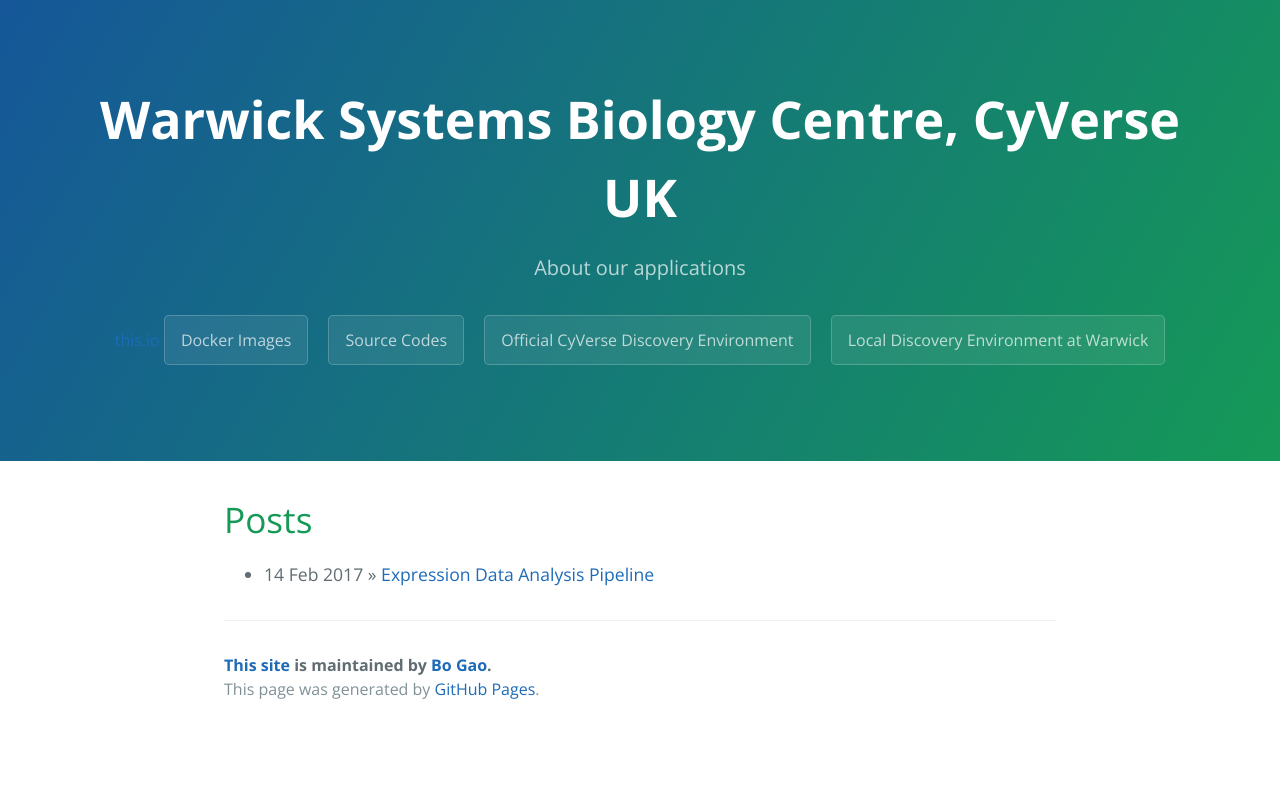
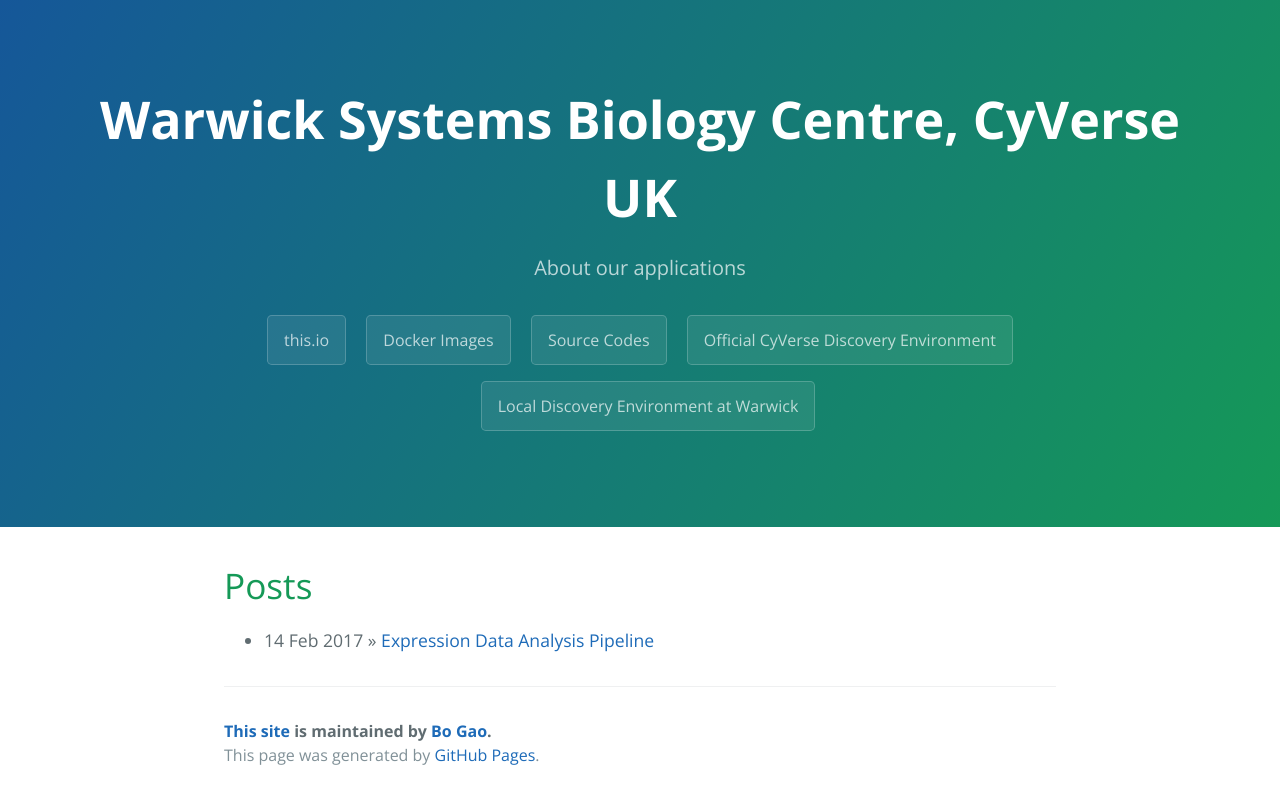
Before and after one commit to cyversewarwick/cyversewarwick.github.io, a Jekyll site: the page built from index.html, in a window 1280 px wide. Shown: the top 804 px of the page. Built offline with Jekyll 4.4.1, drawn with Linux system fonts in a browser that asks for light colours.

Commit message:
Update page-header.html

```diff
--- a/_includes/page-header.html
+++ b/_includes/page-header.html
@@ -1,7 +1,7 @@
 <section class="page-header">
   <h1 class="project-name">{{ site.title }}</h1>
-  <h2 class="project-tagline" class="btn">{{ site.tagline }}</h2>
-  <a href="{{ site.url }}">this.io</a>
+  <h2 class="project-tagline">{{ site.tagline }}</h2>
+  <a href="{{ site.url }}" class="btn">this.io</a>
   <a href="https://hub.docker.com/u/cyversewarwick/" class="btn">Docker Images</a>
   <a href="https://github.com/cyversewarwick" class="btn">Source Codes</a>
   <a href="https://de.cyverse.org/de/" class="btn">Official CyVerse Discovery Environment</a>
```
